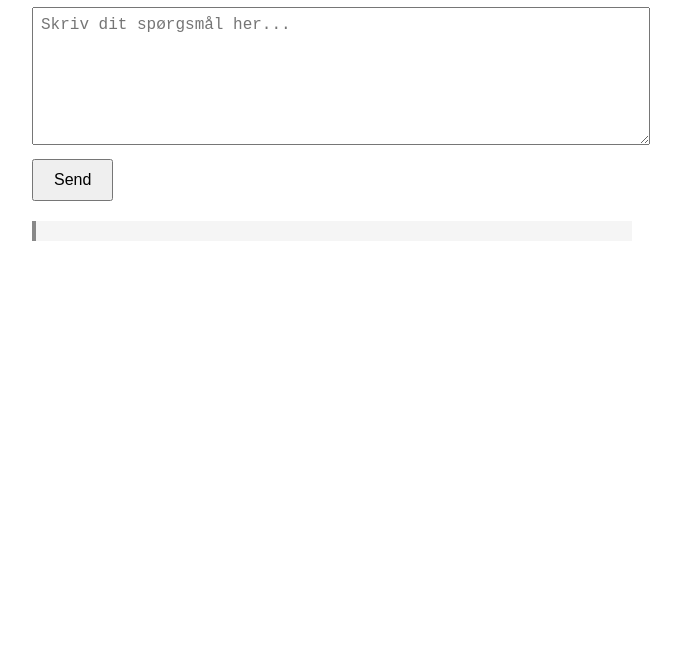
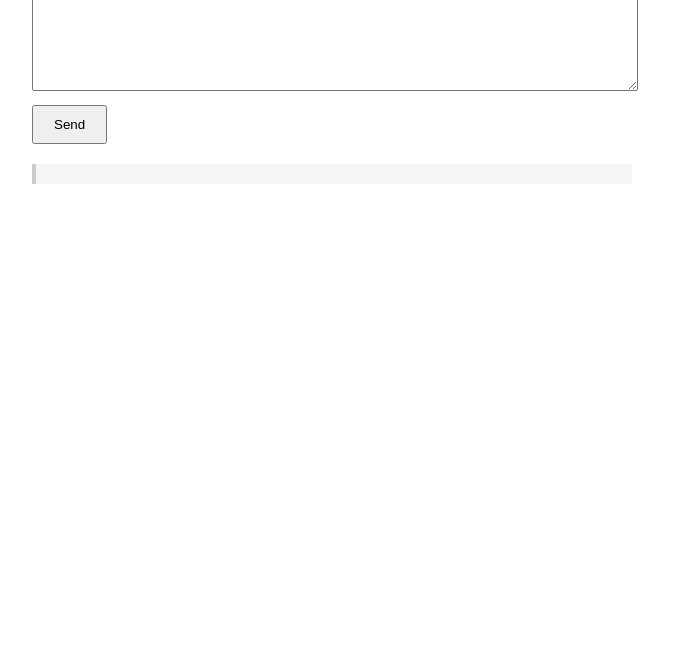
Before and after one commit to erstatmig/AI-erstatmig, a plain HTML site: page index.html in a window 1280 px wide. Shown: the part 133-800 px from the top of the page, without its empty margins (308-989 px from the left). Drawn offline with Linux system fonts and the light colour scheme.

Commit message:
Add files via upload

```diff
--- a/index.html
+++ b/index.html
@@ -2,59 +2,33 @@
 <html lang="da">
 <head>
   <meta charset="UTF-8">
-  <title>AI – Stil et spørgsmål</title>
+  <title>Stil dit spørgsmål</title>
   <style>
-    body {
-      font-family: sans-serif;
-      max-width: 600px;
-      margin: 40px auto;
-      padding: 20px;
-    }
-    textarea {
-      width: 100%;
-      height: 120px;
-      font-size: 16px;
-      padding: 8px;
-    }
-    button {
-      padding: 10px 20px;
-      margin-top: 10px;
-      font-size: 16px;
-      cursor: pointer;
-    }
-    #response {
-      white-space: pre-wrap;
-      margin-top: 20px;
-      background: #f5f5f5;
-      padding: 10px;
-      border-left: 4px solid #888;
-    }
+    body { font-family: sans-serif; max-width: 600px; margin: 40px auto; }
+    textarea { width: 100%; height: 120px; }
+    button { padding: 10px 20px; margin-top: 10px; }
+    #response { margin-top: 20px; white-space: pre-wrap; background: #f5f5f5; padding: 10px; border-left: 4px solid #ccc; }
   </style>
 </head>
 <body>
 
   <h1>Stil dit spørgsmål til AI</h1>
-
-  <textarea id="prompt" placeholder="Skriv dit spørgsmål her..."></textarea><br>
-  <button onclick="sendPrompt()">Send</button>
-
+  <textarea id="input" placeholder="Hvad vil du spørge om?"></textarea><br>
+  <button onclick="sendMessage()">Send</button>
   <div id="response"></div>
 
   <script>
-    async function sendPrompt() {
-      const textarea = document.getElementById('prompt');
-      const prompt = textarea.value;
+    async function sendMessage() {
+      const input = document.getElementById('input').value;
 
       const res = await fetch('/api/chat', {
         method: 'POST',
         headers: { 'Content-Type': 'application/json' },
-        body: JSON.stringify({ prompt })
+        body: JSON.stringify({ message: input })
       });
 
       const data = await res.json();
-
-      document.getElementById('response').innerText = data.reply || 'Intet svar fra serveren';
-      textarea.value = ''; // ryd inputfelt
+      document.getElementById('response').innerText = data.reply || data.error || 'Ingen svar fra serveren';
     }
   </script>
 
```
Also changed, not shown: chat.js (added, +47 -0 lines).
